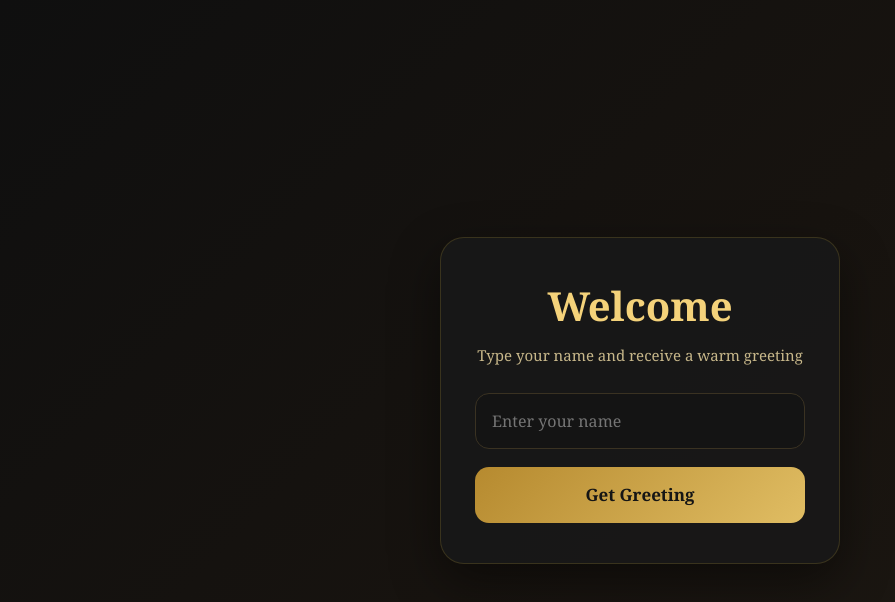
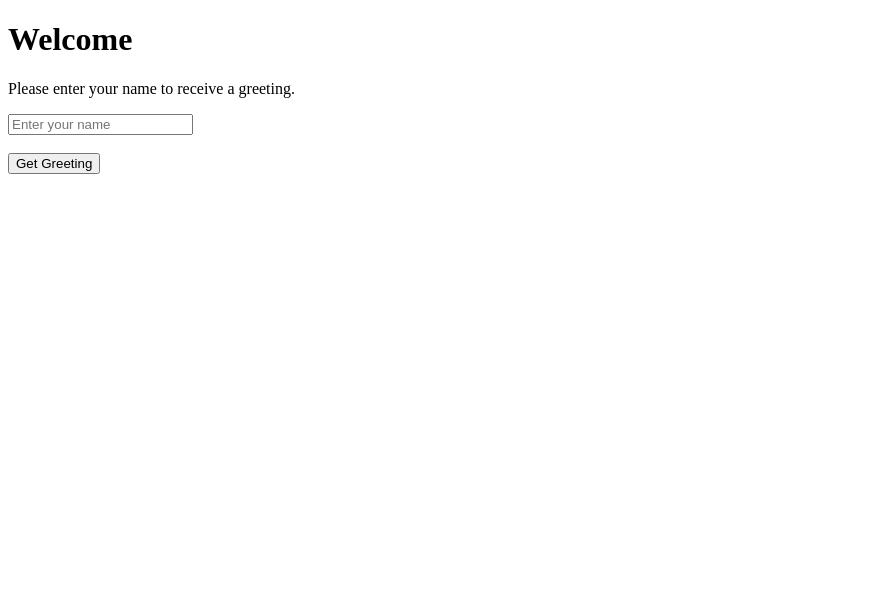
Before and after one commit to Anuka5718/greeting-app, a website: page public/index.html in a window 1280 px wide. Shown: the whole page, without its empty margins (0-895 px from the left). Drawn offline with Linux system fonts and the light colour scheme.

Commit message:
refactor:npm with greeting page

```diff
--- a/public/index.html
+++ b/public/index.html
@@ -1,87 +1,53 @@
 <!DOCTYPE html>
 <html lang="en">
 <head>
-<meta charset="UTF-8">
-<meta name="viewport" content="width=device-width, initial-scale=1.0">
-<title>Luxury Dark UI</title>
-
-<style>
-*{
-  margin:0;
-  padding:0;
-  box-sizing:border-box;
-  font-family:"Georgia","Segoe UI",sans-serif;
-}
-
-body{
-  min-height:100vh;
-  display:flex;
-  justify-content:center;
-  align-items:center;
-  background:linear-gradient(135deg,#0f0f0f,#17130f,#1f1a14);
-  color:#fff;
-}
-
-.card{
-  width:400px;
-  padding:40px 34px;
-  border-radius:24px;
-  background:rgba(24,24,24,0.96);
-  border:1px solid rgba(212,175,55,0.18);
-  box-shadow:0 18px 50px rgba(0,0,0,0.45);
-  text-align:center;
-}
-
-h1{
-  font-size:40px;
-  margin-bottom:12px;
-  color:#f4d27a;
-}
-
-p{
-  color:#c7b78a;
-  margin-bottom:28px;
-  font-size:15px;
-}
-
-input{
-  width:100%;
-  height:56px;
-  border-radius:14px;
-  border:1px solid #3a3222;
-  background:#141414;
-  color:#f5f5f5;
-  padding:0 16px;
-  font-size:16px;
-  outline:none;
-  margin-bottom:18px;
-}
-
-button{
-  width:100%;
-  height:56px;
-  border:none;
-  border-radius:14px;
-  font-size:17px;
-  font-weight:600;
-  cursor:pointer;
-  background:linear-gradient(135deg,#b68a2f,#e0bd63);
-  color:#151515;
-}
-</style>
+  <meta charset="UTF-8">
+  <meta name="viewport" content="width=device-width, initial-scale=1.0">
+  <title>Greeting App</title>
 </head>
 
 <body>
 
-<div class="card">
-  <h1>Welcome</h1>
-  <p>Type your name and receive a warm greeting</p>
+  <!-- Form View -->
+  <div id="formView">
+    <h1>Welcome</h1>
+    <p>Please enter your name to receive a greeting.</p>
+    <input type="text" id="nameInput" placeholder="Enter your name">
+    <br><br>
+    <button onclick="submitName()">Get Greeting</button>
+  </div>
 
-  <form action="/greet" method="POST">
-    <input type="text" name="name" placeholder="Enter your name" required>
-    <button type="submit">Get Greeting</button>
-  </form>
-</div>
+  <!-- Greeting View -->
+  <div id="greetingView" style="display:none;">
+    <h1 id="greetingText"></h1>
+    <br>
+    <button onclick="goBack()">Go Back</button>
+  </div>
+
+  <script>
+    function submitName() {
+      const name = document.getElementById('nameInput').value.trim();
+      if (!name) return;
+
+      fetch('/greet', {
+        method: 'POST',
+        headers: { 'Content-Type': 'application/json' },
+        body: JSON.stringify({ name })
+      })
+      .then(res => res.json())
+      .then(data => {
+        document.getElementById('greetingText').textContent = `Hello, ${data.name}!`;
+        document.getElementById('formView').style.display = 'none';
+        document.getElementById('greetingView').style.display = 'block';
+      });
+    }
+
+    function goBack() {
+      document.getElementById('nameInput').value = '';
+      document.getElementById('formView').style.display = 'block';
+      document.getElementById('greetingView').style.display = 'none';
+    }
+  </script>
 
 </body>
 </html>
```
Also changed, not shown: server.js (+4 -43 lines).
